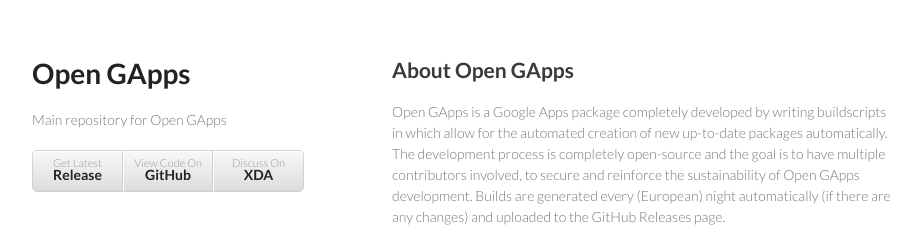
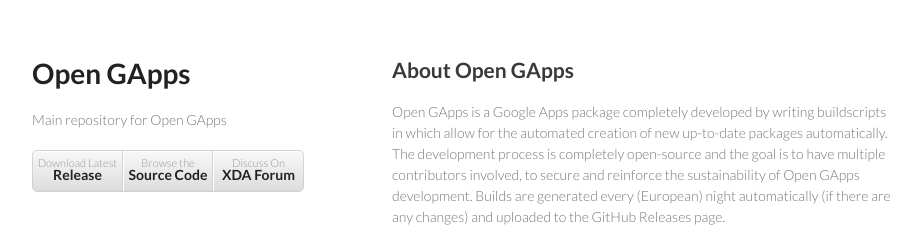
Before and after one commit to opengapps/opengapps, a plain HTML site: page index.html in a window 1280 px wide. Shown: the top 247 px of the page, without its empty margins (178-1101 px from the left). Drawn offline with Linux system fonts and the light colour scheme.

Commit message:
Update index.html

```diff
--- a/index.html
+++ b/index.html
@@ -19,9 +19,9 @@
         <p>Main repository for Open GApps</p>
 
         <ul>
-          <li><a href="https://github.com/opengapps/opengapps/releases">Get Latest <strong>Release</strong></a></li>
-          <li><a href="https://github.com/opengapps/opengapps">View Code On <strong>GitHub</strong></a></li>
-          <li><a href="http://forum.xda-developers.com/android/software/Open-GApps-for-Android-5.1-5.0-4.4">Discuss On <strong>XDA</strong></a></li>
+          <li><a href="https://github.com/opengapps/opengapps/releases">Download Latest <strong>Release</strong></a></li>
+          <li><a href="https://github.com/opengapps/opengapps">Browse the <strong>Source Code</strong></a></li>
+          <li><a href="http://forum.xda-developers.com/android/software/Open-GApps-for-Android-5.1-5.0-4.4">Discuss On <strong>XDA Forum</strong></a></li>
         </ul>
       </header>
       <section>
```
